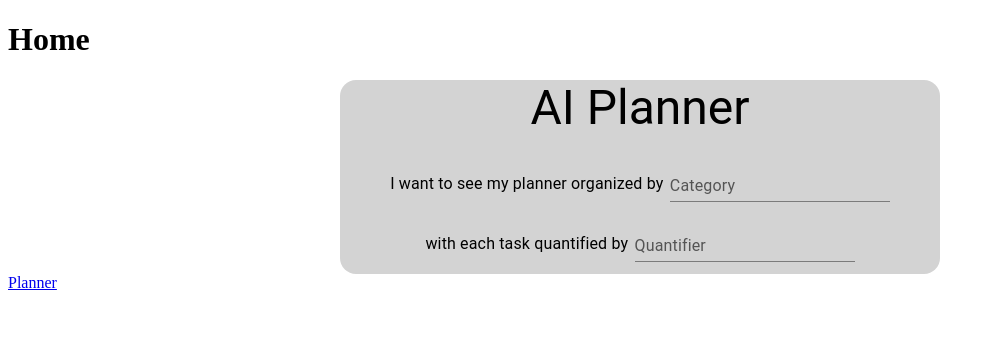
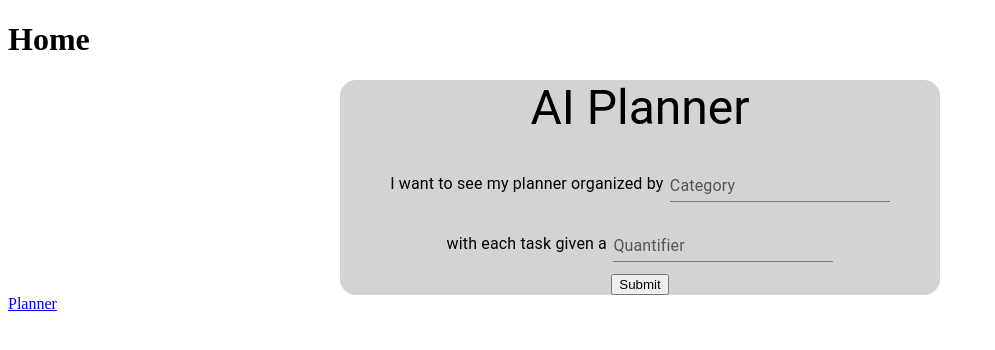
Before and after one commit to GuyWhoCode/4990-Planner, a React (Vite) app: page / in a window 1280 px wide. Shown: the top 350 px of the page, without its empty margins (0-995 px from the left). Built offline with nearby package versions, Linux system fonts and the light colour scheme.

Commit message:
feat: setting local storage

```diff
--- a/package.json
+++ b/package.json
@@ -14,6 +14,7 @@
         "@emotion/styled": "^11.11.5",
         "@mui/icons-material": "^5.15.15",
         "@mui/material": "^5.15.15",
+        "dotenv": "^16.4.5",
         "react": "^18.2.0",
         "react-dom": "^18.2.0",
         "react-router-dom": "^6.22.3"
--- a/src/App.tsx
+++ b/src/App.tsx
@@ -1,6 +1,6 @@
-import { BrowserRouter, Routes, Route } from 'react-router-dom';
-import Home from './pages/Home';
-import Planner from './pages/Planner';
+import { BrowserRouter, Routes, Route } from "react-router-dom";
+import Home from "./pages/Home";
+import Planner from "./pages/Planner";
 
 function App() {
     return (
--- a/src/components/Settings.tsx
+++ b/src/components/Settings.tsx
@@ -1,6 +1,10 @@
+import { Configuration } from "@/types/Task";
 import { Container, TextField, Typography } from "@mui/material";
+import { ChangeEvent, useState } from "react";
 
 function Settings() {
+    const [setting, setSetting] = useState({} as Configuration);
+
     return (
         <Container
             sx={{
@@ -13,39 +17,70 @@ function Settings() {
             }}
             maxWidth="sm"
         >
-            <Typography variant="h3">
-                AI Planner
-            </Typography>
+            <Typography variant="h3">AI Planner</Typography>
             <br />
 
-            <Container sx={{
+            <Container
+                sx={{
                     display: "flex",
                     flexDirection: "row",
                     justifyContent: "center",
                     alignItems: "center",
-            }}>
-                <Typography>
-                    I want to see my planner organized by
-                </Typography>
-                <TextField id="standard-basic" label="Category" variant="standard" sx={{
+                }}
+            >
+                <Typography>I want to see my planner organized by</Typography>
+                <TextField
+                    id="standard-basic"
+                    label="Category"
+                    variant="standard"
+                    autoComplete="off"
+                    sx={{
                         paddingBottom: "1.5vh",
                         marginLeft: "0.5vw",
-                }}/>
+                    }}
+                    onChange={(event: ChangeEvent<HTMLInputElement>) => {
+                        setSetting({
+                            ...setting,
+                            category: event.target.value,
+                        });
+                    }}
+                />
             </Container>
-            <Container sx={{
+            <Container
+                sx={{
                     display: "flex",
                     flexDirection: "row",
                     justifyContent: "center",
                     alignItems: "center",
-            }}>
-                <Typography>
-                    with each task quantified by
-                </Typography>
-                <TextField id="standard-basic" label="Quantifier" variant="standard" sx={{
+                }}
+            >
+                <Typography>with each task given a</Typography>
+                <TextField
+                    id="standard-basic"
+                    label="Quantifier"
+                    variant="standard"
+                    autoComplete="off"
+                    sx={{
                         paddingBottom: "1.5vh",
                         marginLeft: "0.5vw",
-                }}/>
+                    }}
+                    onChange={(event: ChangeEvent<HTMLInputElement>) => {
+                        setSetting({
+                            ...setting,
+                            quantifier: event.target.value,
+                        });
+                    }}
+                />
             </Container>
+
+            <button
+                onClick={() => {
+                    console.log(setting);
+                    localStorage.setItem("configuration", JSON.stringify(setting));
+                }}
+            >
+                Submit
+            </button>
         </Container>
     );
 }
--- a/src/pages/Planner.tsx
+++ b/src/pages/Planner.tsx
@@ -1,7 +1,27 @@
+import { useEffect, useState } from "react";
+import { Configuration } from "../types/Task";
+
+
+
+
+
 function Planner() {
+    const [configuration, setConfiguration] = useState({} as Configuration);
+    useEffect(() => {
+        const storedConfiguration = localStorage.getItem("configuration");
+        if (storedConfiguration) {
+            setConfiguration(JSON.parse(storedConfiguration));
+        }
+    }, []);
+
     return (
         <div>
             <h1>Planner</h1>
+            <h2>Category</h2>
+            <p>{configuration.category}</p>
+
+            <h2>Quantifier</h2>
+            <p>{configuration.quantifier}</p>
 
             <a href="./">Home</a>
         </div>
--- /dev/null
+++ b/src/types/Task.ts
@@ -0,0 +1,16 @@
+export interface Task {
+    id: number;
+    title: string;
+    description: string;
+    status: TaskStatus;
+}
+
+export interface TaskStatus {
+    id: number;
+    name: string;
+}
+
+export interface Configuration {
+    category: string;
+    quantifier: string;
+}
```
Also changed, not shown: 1 other file (tests, documents, lock files or other folders). Lines whose indentation alone changed are shown as unchanged.
